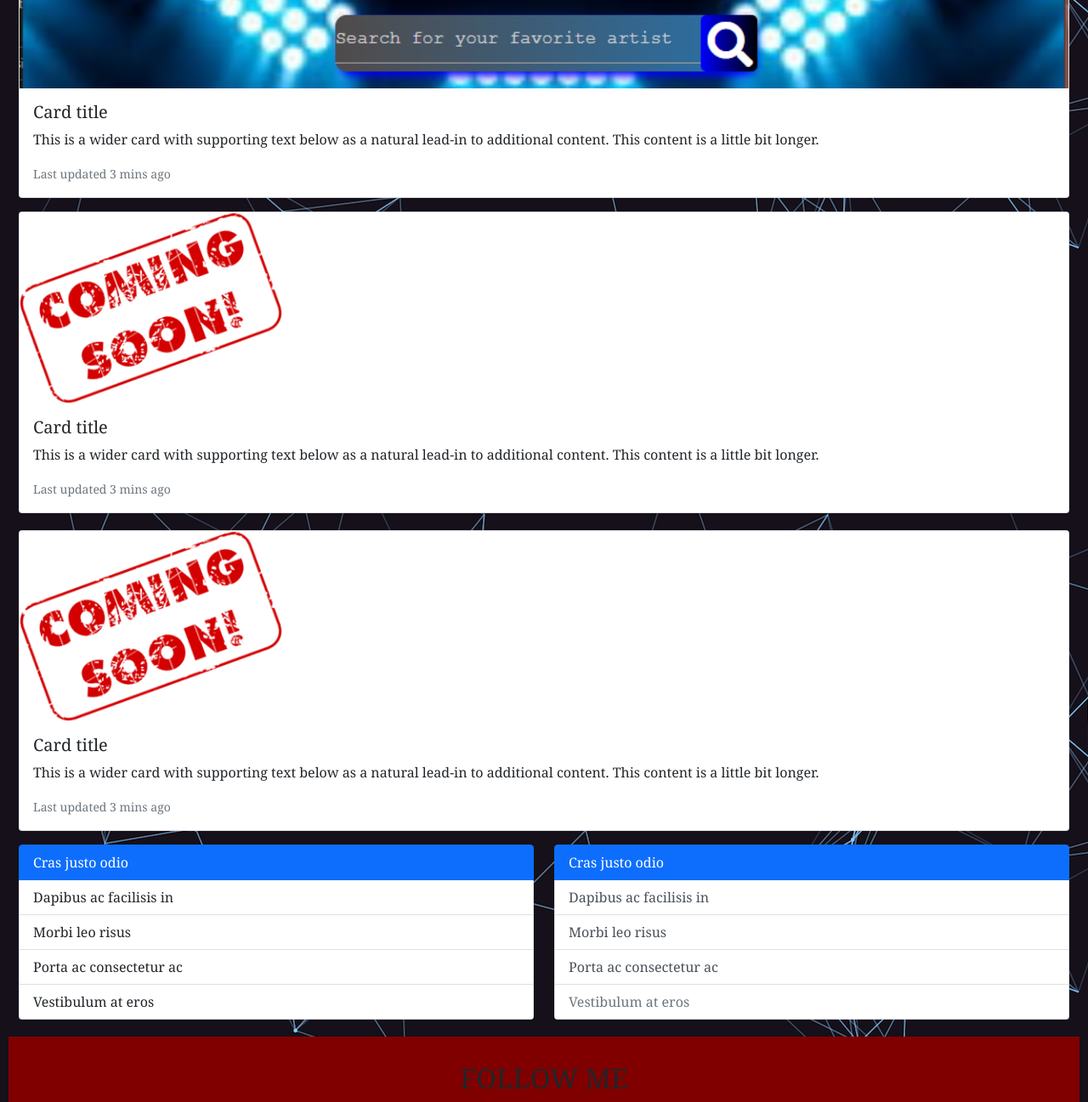
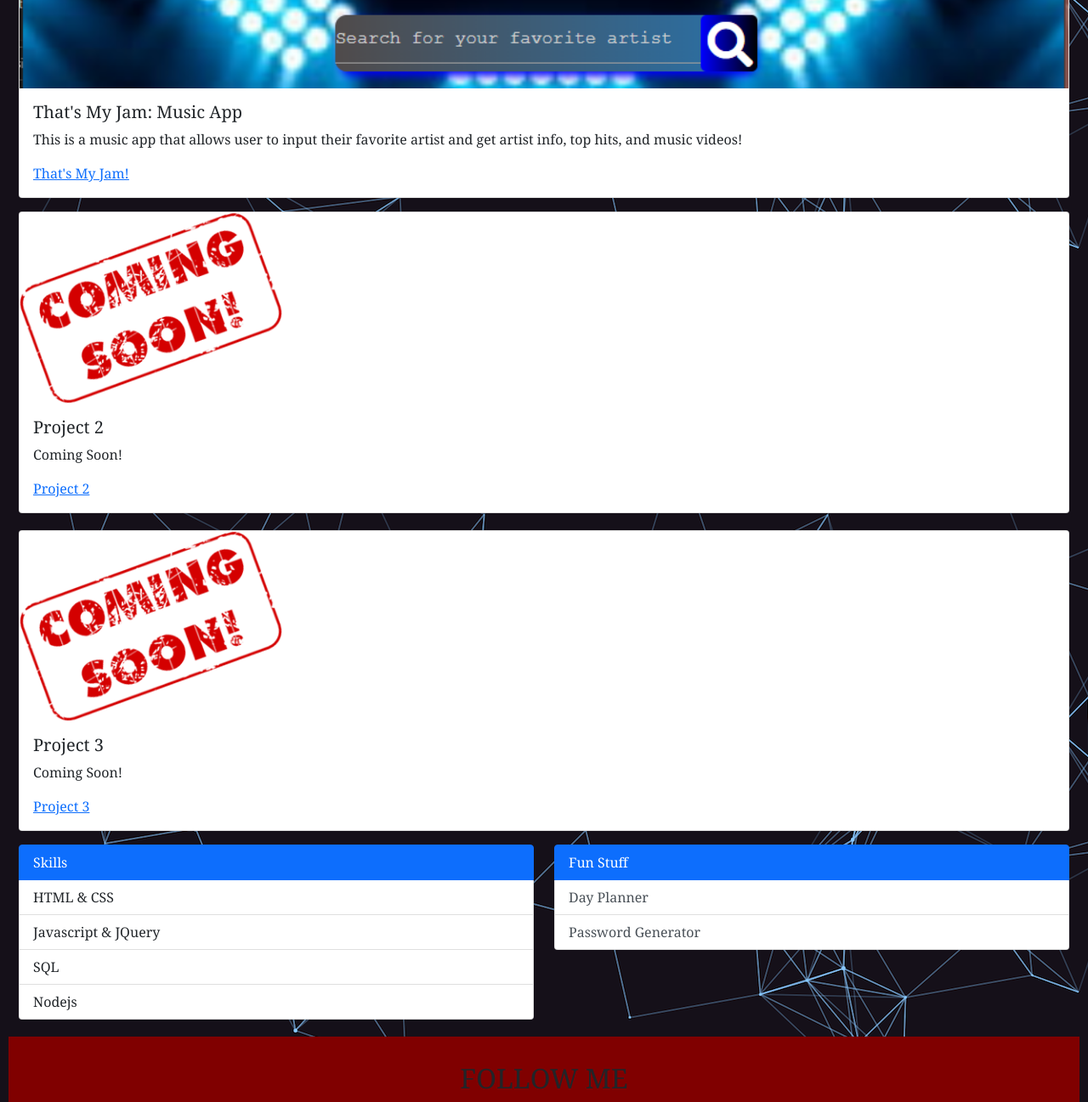
Before and after one commit to DespairGirl/New-Portfolio, a plain HTML site: page projects.html in a window 1280 px wide. Shown: the part 460-1757 px from the top of the page at 85% size. Drawn offline with nearby package versions, Linux system fonts and the light colour scheme.

Commit message:
final layout, onto style

```diff
--- a/projects.html
+++ b/projects.html
@@ -48,26 +48,26 @@
         <div class="card mb-3">
             <img src="style/Pics/jam1.png" class="card-img-top" alt="..." id="pro1-img">
             <div class="card-body">
-              <h5 class="card-title">Card title</h5>
-              <p class="card-text">This is a wider card with supporting text below as a natural lead-in to additional content. This content is a little bit longer.</p>
-              <p class="card-text"><small class="text-muted">Last updated 3 mins ago</small></p>
+              <h5 class="card-title">That's My Jam: Music App</h5>
+              <p class="card-text">This is a music app that allows user to input their favorite artist and get artist info, top hits, and music videos!</p>
+              <a href=" https://anthonyrspyker.github.io/Music/">That's My Jam!</a>
             </div>
           </div>
           <div class="card">
               <img src="style/Pics/soon.png" class="card-img-top" alt="..." id="pro2-img">
             <div class="card-body">
-              <h5 class="card-title">Card title</h5>
-              <p class="card-text">This is a wider card with supporting text below as a natural lead-in to additional content. This content is a little bit longer.</p>
-              <p class="card-text"><small class="text-muted">Last updated 3 mins ago</small></p>
+              <h5 class="card-title">Project 2</h5>
+              <p class="card-text">Coming Soon!</p>
+              <a href="#">Project 2</a>
             </div>
 
           </div>
           <div class="card mb-3" id="pro3">
             <img src="style/Pics/soon.png" class="card-img-top" alt="..." id="pro3-img">
             <div class="card-body">
-              <h5 class="card-title">Card title</h5>
-              <p class="card-text">This is a wider card with supporting text below as a natural lead-in to additional content. This content is a little bit longer.</p>
-              <p class="card-text"><small class="text-muted">Last updated 3 mins ago</small></p>
+              <h5 class="card-title">Project 3</h5>
+              <p class="card-text">Coming Soon!</p>
+              <a href="#">Project 3</a>
             </div>
           </div>
 
@@ -75,23 +75,24 @@
     <div class="container-fluid">
         <div class="row">
             <div class="col-md-6">
-                <ul class="list-group">
-                    <li class="list-group-item active" aria-current="true">Cras justo odio</li>
-                    <li class="list-group-item">Dapibus ac facilisis in</li>
-                    <li class="list-group-item">Morbi leo risus</li>
-                    <li class="list-group-item">Porta ac consectetur ac</li>
-                    <li class="list-group-item">Vestibulum at eros</li>
+                <ul class="list-group" id="skills">
+                    <li class="list-group-item active" aria-current="true">Skills</li>
+                    <li class="list-group-item">HTML & CSS</li>
+                    <li class="list-group-item">Javascript & JQuery</li>
+                    <li class="list-group-item">SQL</li>
+                    <li class="list-group-item">Nodejs</li>
+
                   </ul>
             </div>
             <div class="col-md-6">
                 <div class="list-group">
                     <a href="#" class="list-group-item list-group-item-action active" aria-current="true">
-                      Cras justo odio
+                      Fun Stuff
                     </a>
-                    <a href="#" class="list-group-item list-group-item-action">Dapibus ac facilisis in</a>
-                    <a href="#" class="list-group-item list-group-item-action">Morbi leo risus</a>
-                    <a href="#" class="list-group-item list-group-item-action">Porta ac consectetur ac</a>
-                    <a href="#" class="list-group-item list-group-item-action disabled" tabindex="-1" aria-disabled="true">Vestibulum at eros</a>
+                    <a href="https://despairgirl.github.io/Simple-Day-Planner/" class="list-group-item list-group-item-action">Day Planner</a>
+                    <a href="https://despairgirl.github.io/Password_Generator/" class="list-group-item list-group-item-action">Password Generator</a>
+
+
                   </div>
             </div>
         </div>
```
